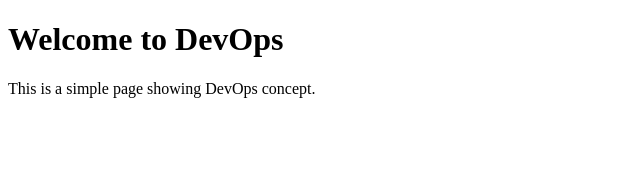
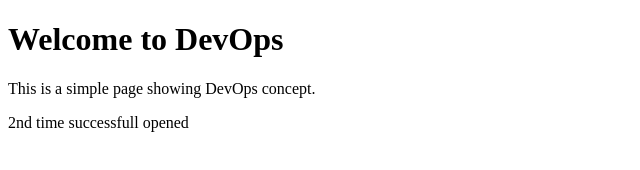
Before and after one commit to Deepakdeepss/deepss_project, a plain HTML site: page index.html in a window 1280 px wide. Shown: the whole page, without its empty margins (0-640 px from the left). Drawn offline with Linux system fonts and the light colour scheme.

Commit message:
second commit

```diff
--- a/index.html
+++ b/index.html
@@ -3,10 +3,11 @@
 <head>
     <meta charset="UTF-8">
     <meta name="viewport" content="width=device-width, initial-scale=1.0">
-    <title>DevOps Simple Page</title>
+    <title>DevOps Simple Page </title>
 </head>
 <body>
     <h1>Welcome to DevOps</h1>
     <p>This is a simple page showing DevOps concept.</p>
+    <p>2nd time successfull opened </p>
 </body>
 </html>
```
